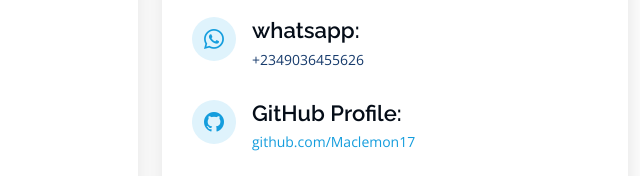
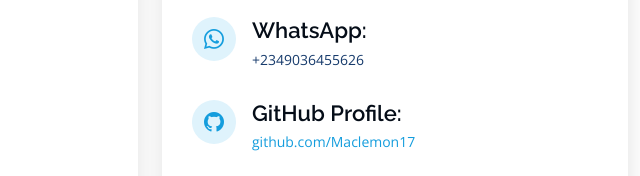
Before and after one commit to Maclemon17/portfolio, a plain HTML site: page index.html in a window 1280 px wide. Shown: the part 3499-3675 px from the top of the page, 640-1280 px from the left. Drawn offline with nearby package versions, Linux system fonts and the light colour scheme.

Commit message:
WhatsApp

```diff
--- a/index.html
+++ b/index.html
@@ -515,7 +515,7 @@
 
 							<div class="whatsapp">
 								<i class="bi bi-whatsapp"></i>
-								<h4>whatsapp:</h4>
+								<h4>WhatsApp:</h4>
 								<p>+2349036455626</p>
 							</div>
 
```
